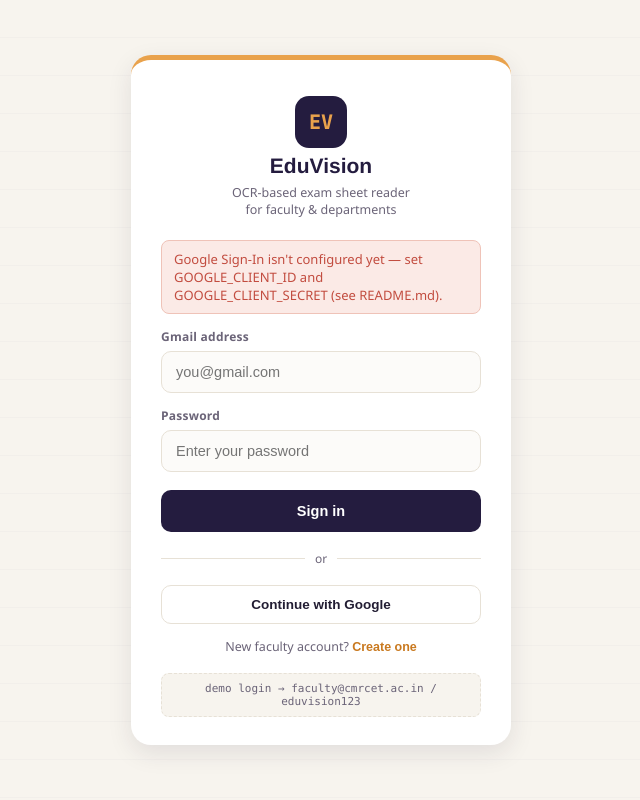
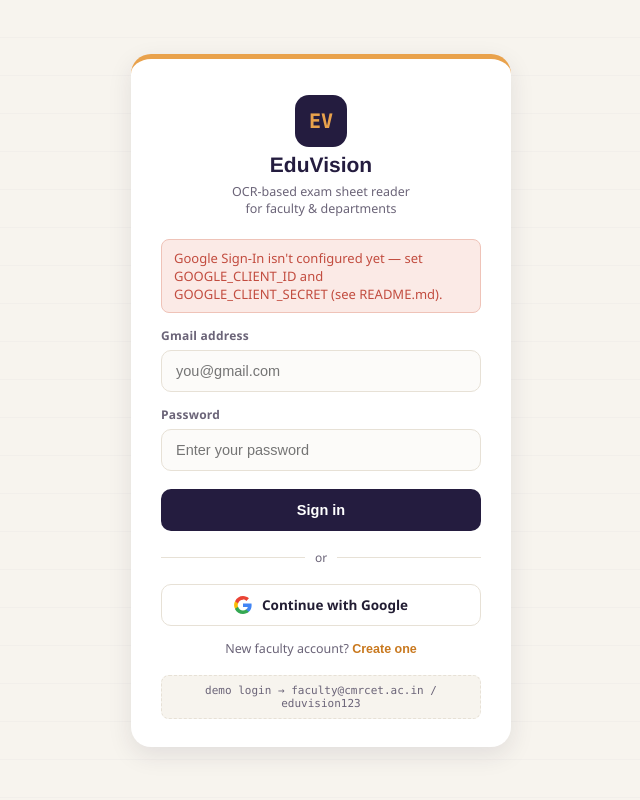
Before and after one commit to sahithisai06/EDUVISION, a Flask app: page /auth/google in a window 1280 px wide. Shown: the whole page, without its empty margins (319-959 px from the left). Run offline with Flask 3, Linux system fonts and the light colour scheme.

Commit message:
changed new login template

```diff
--- a/templates/login.html
+++ b/templates/login.html
@@ -32,9 +32,10 @@
     </form>
 
     <div class="divider">or</div>
-    <button type="button" class="btn-google" onclick="alert('Google OAuth would be wired up here once a Google Cloud Client ID is added — see README.')">
+    <a href="{{ url_for('auth_google') }}" class="btn-google" style="display:flex;">
+      <svg width="18" height="18" viewBox="0 0 24 24"><path fill="#4285F4" d="M23.5 12.3c0-.8-.1-1.6-.2-2.3H12v4.5h6.4c-.3 1.5-1.1 2.7-2.4 3.6v3h3.9c2.3-2.1 3.6-5.2 3.6-8.8z"/><path fill="#34A853" d="M12 24c3.2 0 5.9-1.1 7.9-2.9l-3.9-3c-1.1.7-2.4 1.2-4 1.2-3.1 0-5.7-2.1-6.6-4.9H1.4v3.1C3.4 21.3 7.4 24 12 24z"/><path fill="#FBBC05" d="M5.4 14.4c-.2-.7-.4-1.4-.4-2.2s.1-1.5.4-2.2V6.9H1.4C.6 8.5.1 10.2.1 12s.5 3.5 1.3 5.1l4-2.7z"/><path fill="#EA4335" d="M12 4.8c1.7 0 3.3.6 4.5 1.7l3.4-3.4C17.9 1.2 15.2 0 12 0 7.4 0 3.4 2.7 1.4 6.9l4 3.1c.9-2.8 3.5-4.9 6.6-4.9z"/></svg>
       Continue with Google
-    </button>
+    </a>
 
     <div class="toggle-row">
       New faculty account? <button type="button" onclick="showSignup()">Create one</button>
```
